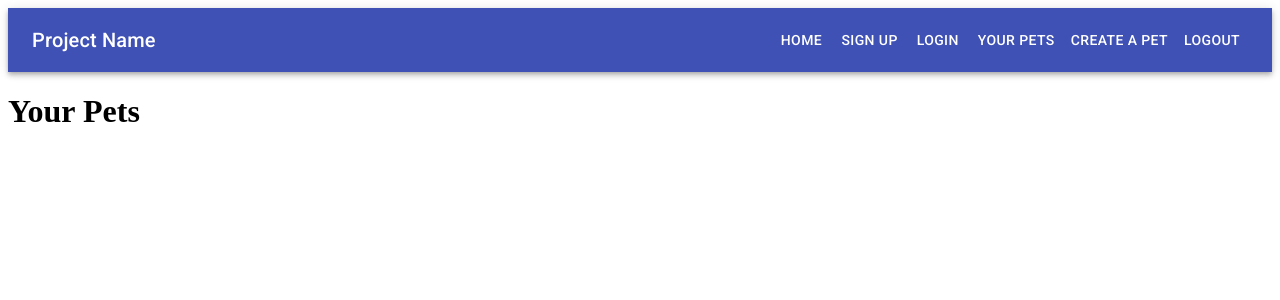
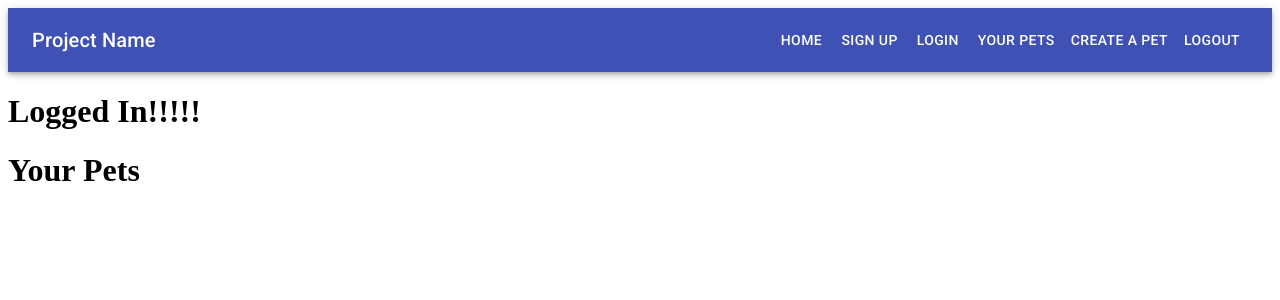
Before and after one commit to bakellian/phase-2-project, a React (Create React App) app: page /signup in a window 1280 px wide. Both pictures are taken after a click on the button "SIGN UP". Shown: the top 300 px of the page. Built offline with nearby package versions, Linux system fonts and the light colour scheme; no server answers.

Commit message:
set up state for user log in

```diff
--- a/db.json
+++ b/db.json
@@ -3,6 +3,10 @@
     {
       "userName": "Lily Smells",
       "id": 1
+    },
+    {
+      "userName": "Bridget",
+      "id": 2
     }
   ]
 }
--- a/src/App.js
+++ b/src/App.js
@@ -11,16 +11,26 @@ import { useState } from 'react';
 
 const App = () => { //changed to arrow function to keep it up to date with ES6 best practices
 
+  const [user, setUser] = useState('{}'); //need state of user to live in the app since its the parent to all the component so we can have the user persist throughout the app.
+  const [loggedIn, setLoggedIn] = useState(false);//also need to keep track if loggen in or not. set to false in beginning stages since no one will be logged in.
+
+   //this takes the data that we get back from the FETCH
+  const userLogin = user => {
+    setUser(user); //sets the user
+    setLoggedIn(true); //set logged in to true
+  }
+
 
   return (
     <Router>
       {/* Navbar is inside router so we will be able to use links */}
       <Navbar />
       {/* Router v Routes in React?? */}
+      { loggedIn ? <h1>Logged In!!!!!</h1> : null }
       <Routes>
         <Route path="/" element={ <HomePage /> } />
         {/* rendering homepage in the element */}
-        <Route path="/signup" element={ <Signup /> } />
+        <Route path="/signup" element={ <Signup  userLogin={ userLogin } /> } />
         <Route path="/login" element={ <Login /> } />
         <Route path="/petlist" element={ <PetList /> } />
         <Route path="/petform" element={ <PetForm /> } />
--- a/src/Components/Auth/Signup.jsx
+++ b/src/Components/Auth/Signup.jsx
@@ -8,7 +8,7 @@ import { useNavigate } from 'react-router-dom';
 
 //after user signs up navigate them to their pet list.
 // instead of using useHistory hook (v5), the new version v6 uses useNavigate
-// learn how to do that
+//after user signs up we want them to be logged in
 
 const useStyles = makeStyles((theme) => ({
     root: {
@@ -19,7 +19,8 @@ const useStyles = makeStyles((theme) => ({
     },
 }));
 
-const Signup = () => {
+//hand user login down from APP as a deconstructed prop
+const Signup = ({ userLogin }) => {
 
     const classes = useStyles();
     const [userName, setUserName] = useState('');
@@ -46,6 +47,7 @@ const Signup = () => {
         })
             .then(resp => resp.json())
             .then(data => {
+                userLogin(data) //setting the user login with the data from the fetch. Callback function handed down from APP.
                 navigate('/petlist')
             }) //redirects to the petlist page after user signs up
     }
```
